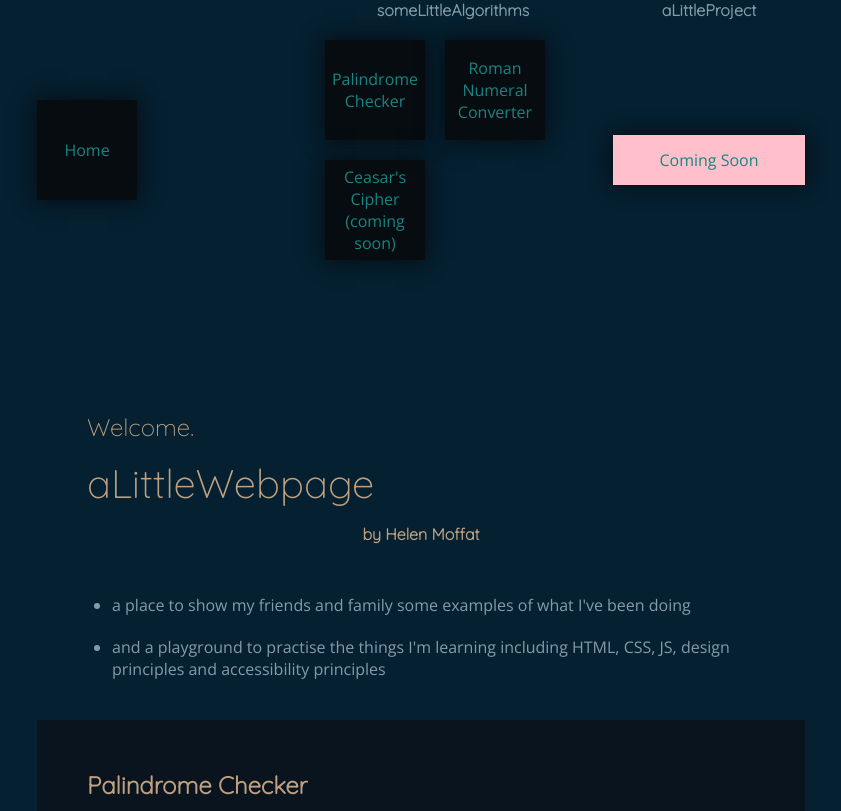
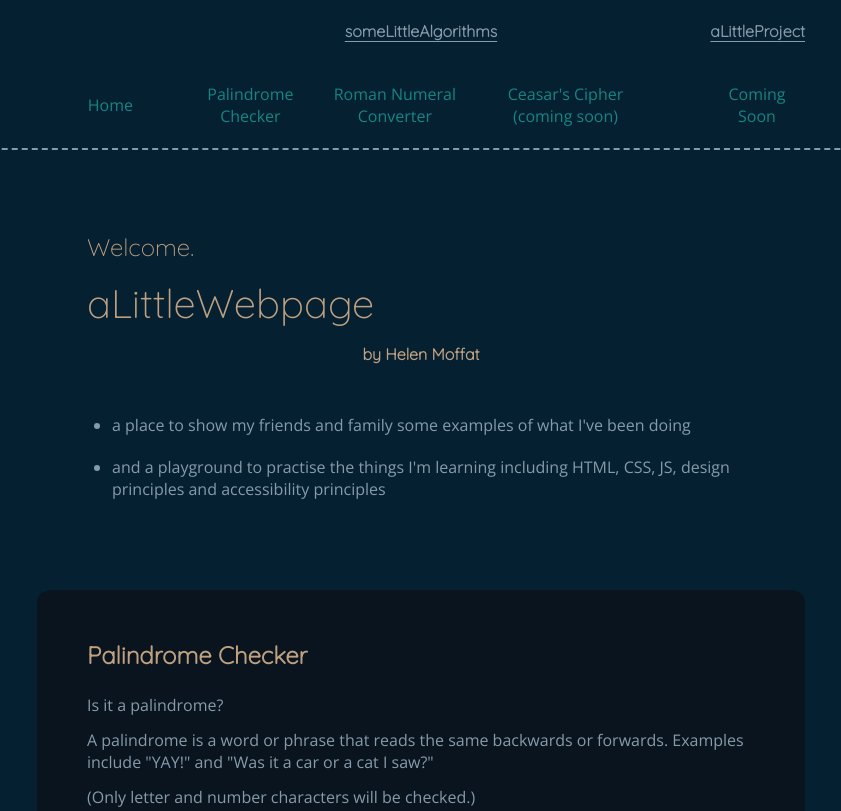
Before and after one commit to hMoffat/aLittleWebpage, a plain HTML site: page index.html in a window 1280 px wide. Shown: the top 811 px of the page, without its empty margins (219-1060 px from the left). Drawn offline with nearby package versions, Linux system fonts and the light colour scheme.

Commit message:
Mostly finished nav (pre adding border div to nav grid) and update desktop body)

```diff
--- a/index.html
+++ b/index.html
@@ -56,6 +56,7 @@
       <ul class="nav-project">
         <li>Coming Soon</li>
       </ul>
+      <div class="bottom-border"></div>
     </nav>
     <main>
       <section id="palindrome">
--- a/index.js
+++ b/index.js
@@ -1,3 +1,4 @@
+
 // --- SNIPPET VISIBILITY ---
 
 //  -------- toggle the <pre> html code snippet tag for display and visibility (and adding a class with styling) (roman and palindrome) by passing snippet div and button IDs to snippetToggle() function ----
--- a/styles.css
+++ b/styles.css
@@ -4,6 +4,8 @@
 * Style light/dark mode button
 * change nav links to buttons with same styling and a click effect
 * get tablet view nav bar to scroll
+* and max amout 'by' goes right
+*fix scrolling and sizing when snippets are open
 */
 
 
@@ -84,6 +86,10 @@ footer {
 }
 
 /* --- ABOVE COVER ---*/
+
+.bottom-border {
+    display: none;
+}
 
 .title {
     color: var(--alt-accent);
@@ -414,7 +420,7 @@ img {
 
 /* ---------- TABLET VIEW ----------*/
 
-@media (min-width: 481px) and (max-width: 768px) {
+@media (min-width: 481px) and (max-width: 780px) {
 
     body {
         grid-template-columns: minmax(auto, 200px) 2fr;
@@ -473,7 +479,7 @@ img {
 /* --- DESKTOP ---*/
 
 
-@media (min-width: 768px) {
+@media (min-width: 780px) {
     body {
         grid-template-columns: 20vw 10fr 20vw;
         row-gap: 20px;
@@ -490,33 +496,84 @@ img {
     nav {
         z-index: 99;
         display: grid;
-        /* -- The total width is the view port width and the total of the gird column widths and column gaps need to total 100vw. The body outer columns are 20vw so at the moment the nav outer colums 17.5vw + a gap 2.5vw =20vw--*/
+        /* -- The total width is the view port width and the total of the grid column widths and the 4 column gaps need to total 100vw. The body outer columns are 20vw so at the moment the nav outer colums 15vw + a gap 5vw =20vw--*/
         width: 100vw;
-        grid-template-columns: 17.5vw 20vw 20vw 15vw 17.5vw;
-        column-gap: 2.5vw;
+        grid-template-columns: 15vw minmax(4.5vw, 7.5vw) minmax(30vw, 35vw) minmax(70px, 7.5vw)  15vw;
+        column-gap: 5vw;
         grid-template-areas:
             ". . h2-al h2-proj ."
             ". home nav-al nav-proj ."
         ;
         padding: 0;
+        justify-items: end;
+        align-items: center;
+        border-bottom: dashed #869ba9 2px;
+
+    }
+
+    .bottom-border {
+        grid-area: bottom-border;
     }
 
 /* --- ul.hidden  --- */
     ul.hidden {
         display: flex;
         grid-area: home;
+        /* -- width, justify-items, align-self, margin-bottom --*/
+        width: auto;
+        height: auto;
+        text-align: end;
+        justify-content: end;
+        margin-bottom: 0;
+    }
+
+    ul.hidden li {
+        background-color: var(--alt-dark-shade);
+        box-shadow: 0 0 0 0;
+        height: auto;
+        width: auto;
+
     }
 
     .h2-al {
         grid-area: h2-al;
+         /* -- margin-bottom was 20px -- */
+         margin-bottom: 0;
+         /* -- text align was center --*/
+         text-align: end;
+         justify-self: center;
+         text-decoration: underline;
+         text-underline-offset: 4px;
     }
 
     .nav-algorithms {
         grid-area: nav-al;
+        /* -- grid was set to 1fr 1fr, width 200px, grid-auto-rows, gap 20px, justify-items, justify content, slign self, margin-bottom 20px -- */
+        display: flex;
+        width: auto;
+        margin-bottom: 0px;
+        text-align: end;
+        justify-content: end;
     }
+
+    .nav-algorithms li {
+        /* -- box-shadow, background-color, height and width were set to 100px, display flex with align items, justify content and text align set tot center -- */
+        background-color: var(--alt-dark-shade);
+        box-shadow: 0 0 0 0;
+        height: auto;
+        width: auto;
+
+    }
+
 
     .h2-proj {
         grid-area: h2-proj;
+        /* -- margin-bottom was 20px -- */
+        margin-bottom: 0;
+        /* -- text align was center --*/
+        text-align: end;
+        text-decoration: underline;
+        text-underline-offset: 4px;
     }
 
     .nav-project {
@@ -525,77 +582,29 @@ img {
         display: flex;
         width: auto;
         margin-bottom: 0px;
+        justify-content: end;
 
     }
 
     .nav-project li {
-        background-color: pink;
+        background-color: var(--alt-dark-shade);
+        /* -- size previously set to height 50px, width 100% -- */
+        height: auto;
+        width: auto;
+        /* --box shadow reset --*/
+        box-shadow: 0 0 0 0;
     }
 
+/* --- HEADER ---*/
 
-/*
-    nav {
-        display: grid;
-        grid-template-columns: 1fr 3fr 3fr 3fr 1fr;
-        grid-template-rows: 50px auto;
-        position: fixed;
-        width: 100vw;
-        justify-items: start;
-        background-color: var(--dark-shade);
-        z-index: 99;
-    }
+header {
+    margin-bottom: 50px;
+}
 
-    nav ul {
-        display: flex;
-        justify-content: start;
-
-
-    }
-
-*/
-    ul.hidden {
-        display: flex;
-    }
-
-        /*
-        grid-column: 2 / 3;
-        grid-row: 2 / 3;
-        justify-content: start;
-        width: auto;
-
-    }
-
-    .h2-al {
-        grid-column: 3 / 4;
-        grid-row: 1 / 2;
-
-    }
-
-    .h2-proj {
-        grid-column: 4 / 5;
-        grid-row: 1 / 2;
-    }
-
-    .nav-algorithms {
-        grid-column: 3 / 5;
-        grid-row: 2 / 3;
-    }
-
-    .nav-project {
-        grid-column: 4 / 5;
-        grid-row: 2 / 3;
-        width: 105px;
-    }
-
-    nav li {
-        background-color: var(--dark-shade);
-        box-shadow: none;
-        width: auto;
-
-    }
-
-    .hidden li {
-        width: auto;
-    }
-*/
+/* --- Main --- */
+#palindrome, #roman {
+    background-color: var(--dark-shade);
+    margin-bottom: 50px;
+    border-radius: 2%;
 }
+}
```
